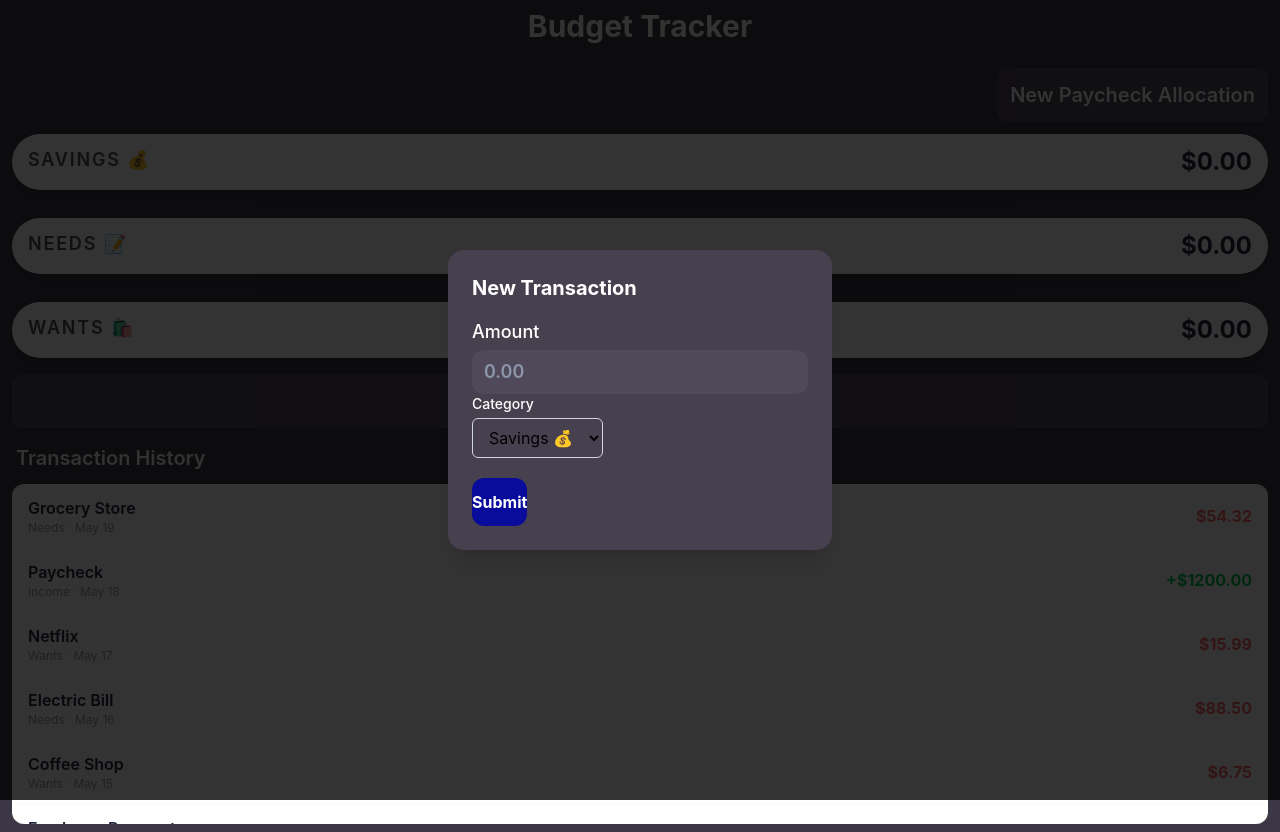
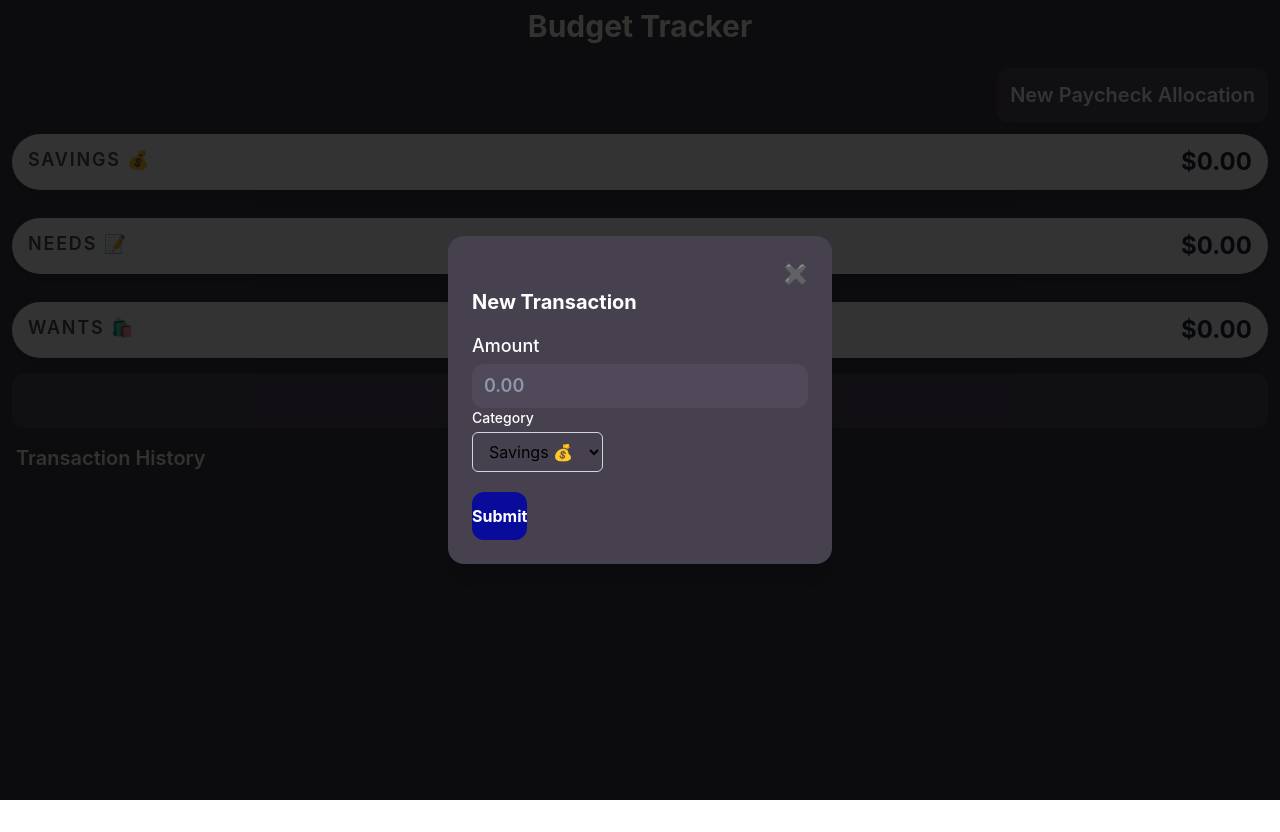
Before and after one commit to klopez5783/ParkedFinanceBus, a React (Vite) app: page / in a window 1280 px wide. Both pictures are taken after a click on the button "+ New Transaction". After the commit the page ends 800 px from the top, so only its background shows below. Built offline with nearby package versions, Linux system fonts and the light colour scheme.

Commit message:
Enhance transaction handling and modal functionality with new state management
Added close button to PayCheckAllocationModal

```diff
--- a/src/App.tsx
+++ b/src/App.tsx
@@ -11,6 +11,14 @@ interface Balances {
   wants: number;
 }
 
+interface Transaction {
+  id: number;
+  label: string;
+  category: "Needs" | "Wants" | "Savings";
+  amount: number;
+  date: string;
+}
+
 function App() {
   const [showModal, setShowModal] = useState(false);
   const [showNewTransaction, setShowNewTransaction] = useState(false);
@@ -20,32 +28,47 @@ function App() {
     wants: 0,
   });
   const [hasOpenedModal, setHasOpenedModal] = useState(false);
+  const [transactions, setTransactions] = useState<Transaction[]>([]);
 
   function handleAllocation(newBalances: Balances) {
     setBalances(newBalances);
     setShowModal(false);
   }
 
-  function handleTransactionSubmit() {
-    console.log("New transaction submitted");
-    setShowNewTransaction(false);
-  }
+  function handleTransactionSubmit(payload?: { savings: number; needs: number; wants: number; label: string }) {
+  if (!payload) return;
+  const category = payload.savings ? "Savings" : payload.needs ? "Needs" : "Wants";
+  const amount = payload.savings || payload.needs || payload.wants;
+  setTransactions(prev => [...prev, {
+    id: Date.now(),
+    amount,
+    category,
+    date: new Date().toLocaleDateString(),
+    label: payload.label || "New Transaction",
+  }]);
+  setShowNewTransaction(false);
+}
 
   return (
     <div className="min-h-screen p-2 bg-background gap-2 px-3">
       {showModal && <PaycheckAllocationModal onSubmit={handleAllocation} />}
-      {showNewTransaction && <NewTransactionModal onSubmit={handleTransactionSubmit} />}
+      {showNewTransaction && (
+        <NewTransactionModal onSubmit={handleTransactionSubmit} />
+      )}
       <h1 className="text-3xl font-bold text-text mb-2 text-center">
         Budget Tracker
       </h1>
       <div className="justify justify-end flex">
         <button
-          onClick={() => {setShowModal(true)
-            if(!hasOpenedModal) setHasOpenedModal(true)
+          onClick={() => {
+            setShowModal(true);
+            if (!hasOpenedModal) setHasOpenedModal(true);
           }}
           className="mt-4 p-3 rounded-xl border border-divider bg-surfaceLight text-white font-semibold text-xl shadow- active:opacity-80"
         >
-          {hasOpenedModal ? "Edit Paycheck Allocation" : "New Paycheck Allocation"}
+          {hasOpenedModal
+            ? "Edit Paycheck Allocation"
+            : "New Paycheck Allocation"}
         </button>
       </div>
       <div className="flex flex-col items-center gap-4">
@@ -53,10 +76,15 @@ function App() {
         <BalancePill label="Needs 📝" amount={balances.needs} />
         <BalancePill label="Wants 🛍️" amount={balances.wants} />
       </div>
-      <button onClick={()=>{setShowNewTransaction(true)}} className="mt-4 w-full py-3 rounded-xl border border-divider bg-surfaceLight text-white font-semibold text-xl shadow- active:opacity-80">
+      <button
+        onClick={() => {
+          setShowNewTransaction(true);
+        }}
+        className="mt-4 w-full py-3 rounded-xl border border-divider bg-surfaceLight text-white font-semibold text-xl shadow- active:opacity-80"
+      >
         + New Transaction
       </button>
-      <TransactionHistory />
+      <TransactionHistory transactions={transactions} />
     </div>
   );
 }
--- a/src/Modals/NewTransactionModal.tsx
+++ b/src/Modals/NewTransactionModal.tsx
@@ -3,19 +3,43 @@ import { useState } from "react";
 export default function NewTransactionModal({
   onSubmit,
 }: {
-  onSubmit: () => void;
+  onSubmit: (payload?: { savings: number; needs: number; wants: number, label: string }) => void;
 }) {
   const [amount, setAmount] = useState("");
   const [category, setCategory] = useState("savings");
+  const [label, setLabel] = useState("");
 
   const handleSubmit = () => {
-    // Handle transaction submission logic here
-    onSubmit();
+    console.log("Submitting transaction:", { amount, category, label });
+    const amountNum = parseFloat(amount) || 0;
+    onSubmit({
+      savings: category === "savings" ? amountNum : 0,
+      needs: category === "needs" ? amountNum : 0,
+      wants: category === "wants" ? amountNum : 0,
+      label,
+    });
   };
+
+  function handleOverlayClick(e: React.MouseEvent) {
+    if (e.target === e.currentTarget) {
+      onSubmit({
+        savings: 0,
+        needs: 0,
+        wants: 0,
+        label: "",
+      });
+    }
+  }
 
   return (
     <div className="fixed inset-0 bg-black/80 bg-opacity-50 flex items-center justify-center p-4">
       <div className="bg-surface rounded-2xl p-6 w-full max-w-sm shadow-xl">
+        <span
+          className="text-text font-bold text-xl cursor-pointer block text-right"
+          onClick={handleOverlayClick}
+        >
+          ✖
+        </span>
         <h2 className="text-xl text-white font-bold mb-4">New Transaction</h2>
         <label className="block text-lg font-medium text-white mb-1">
           Amount
@@ -27,7 +51,7 @@ export default function NewTransactionModal({
             step="0.01"
             placeholder="0.00"
             value={amount}
-            onChange={(e) => setAmount((e.target.value))}
+            onChange={(e) => setAmount(e.target.value)}
             className="bg-transparent text-text flex-1 outline-none text-lg font-semibold placeholder:text-mutedText"
           />
         </div>
--- a/src/components/PaycheckAllocationModal.tsx
+++ b/src/components/PaycheckAllocationModal.tsx
@@ -51,9 +51,23 @@ export default function PaycheckAllocationModal({ onSubmit }: Props) {
     onSubmit(balances);
   }
 
+  function handleOverlayClick(e: React.MouseEvent) {
+    if (e.target === e.currentTarget) {
+      onSubmit({
+        savings: 0,
+        needs: 0,
+        wants: 0,
+      });
+    }
+  }
+
+
   return (
     <div className="fixed inset-0 bg-black/80 flex items-center justify-center z-50 p-4">
       <div className="bg-surface rounded-2xl p-6 w-full max-w-sm shadow-xl">
+        <span className="text-text font-bold text-xl cursor-pointer block text-right" onClick={handleOverlayClick}>
+          ✖
+        </span>
         <h2 className="text-2xl font-bold text-text mb-1">
           New Paycheck Allocation
         </h2>
--- a/src/components/TransactionHistory.tsx
+++ b/src/components/TransactionHistory.tsx
@@ -1,63 +1,71 @@
-const transactions = [
-  {
-    id: 1,
-    label: "Grocery Store",
-    category: "Needs",
-    amount: -54.32,
-    date: "May 19",
-  },
-  {
-    id: 2,
-    label: "Paycheck",
-    category: "Income",
-    amount: 1200.0,
-    date: "May 18",
-  },
-  {
-    id: 3,
-    label: "Netflix",
-    category: "Wants",
-    amount: -15.99,
-    date: "May 17",
-  },
-  {
-    id: 4,
-    label: "Electric Bill",
-    category: "Needs",
-    amount: -88.5,
-    date: "May 16",
-  },
-  {
-    id: 5,
-    label: "Coffee Shop",
-    category: "Wants",
-    amount: -6.75,
-    date: "May 15",
-  },
-  {
-    id: 6,
-    label: "Freelance Payment",
-    category: "Income",
-    amount: 350.0,
-    date: "May 14",
-  },
-  {
-    id: 7,
-    label: "Gas Station",
-    category: "Needs",
-    amount: -42.0,
-    date: "May 13",
-  },
-  {
-    id: 8,
-    label: "Concert Tickets",
-    category: "Wants",
-    amount: -120.0,
-    date: "May 12",
-  },
-];
+// const transactions = [
+//   {
+//     id: 1,
+//     label: "Grocery Store",
+//     category: "Needs",
+//     amount: -54.32,
+//     date: "May 19",
+//   },
+//   {
+//     id: 2,
+//     label: "Paycheck",
+//     category: "Income",
+//     amount: 1200.0,
+//     date: "May 18",
+//   },
+//   {
+//     id: 3,
+//     label: "Netflix",
+//     category: "Wants",
+//     amount: -15.99,
+//     date: "May 17",
+//   },
+//   {
+//     id: 4,
+//     label: "Electric Bill",
+//     category: "Needs",
+//     amount: -88.5,
+//     date: "May 16",
+//   },
+//   {
+//     id: 5,
+//     label: "Coffee Shop",
+//     category: "Wants",
+//     amount: -6.75,
+//     date: "May 15",
+//   },
+//   {
+//     id: 6,
+//     label: "Freelance Payment",
+//     category: "Income",
+//     amount: 350.0,
+//     date: "May 14",
+//   },
+//   {
+//     id: 7,
+//     label: "Gas Station",
+//     category: "Needs",
+//     amount: -42.0,
+//     date: "May 13",
+//   },
+//   {
+//     id: 8,
+//     label: "Concert Tickets",
+//     category: "Wants",
+//     amount: -120.0,
+//     date: "May 12",
+//   },
+// ];
 
-export default function TransactionHistory() {
+interface Transaction {
+  id: number;
+  label: string;
+  category: string;
+  amount: number;
+  date: string;
+}
+
+export default function TransactionHistory({ transactions }: { transactions: Transaction[] }) {
   return (
     <div className="mt-4">
       <h2 className="text-xl font-semibold text-text mb-3 px-1">
```
